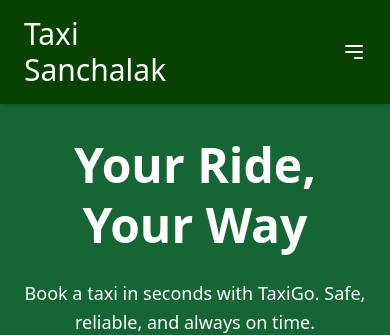
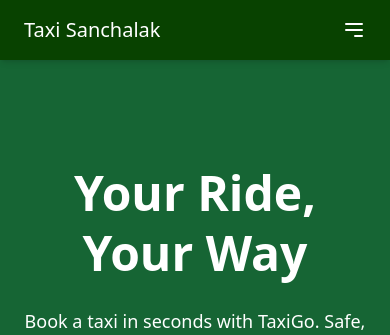
Before and after one commit to Anuj9675/taxisanchalak, a Next.js app: page / in a window 390 px wide. Shown: the top 335 px of the page. Built offline with nearby package versions, Linux system fonts and the light colour scheme.

Commit message:
update: fixed nav height

```diff
--- a/src/components/main/hero/index.tsx
+++ b/src/components/main/hero/index.tsx
@@ -8,7 +8,7 @@
         <div className="flex flex-col md:flex-row items-center justify-between gap-10">
           {/* Content Section */}
           <div className="md:w-1/2 text-center md:text-left">
-            <h1 className="text-5xl md:text-6xl font-extrabold md:mt-0 mt-10 mb-6 leading-tight">
+            <h1 className="text-5xl md:text-6xl font-extrabold md:mt-0 mt-24 mb-6 leading-tight">
               Your Ride, Your Way
             </h1>
             <p className="text-lg md:text-2xl mb-8 leading-relaxed">
--- a/src/components/navbar/index.tsx
+++ b/src/components/navbar/index.tsx
@@ -10,7 +10,7 @@
       {/* Logo */}
       <div className="flex-1 flex justify-start">
         <Link href="/">
-          <p className="text-3xl">Taxi Sanchalak</p>
+          <p className="text-xl md:text-3xl">Taxi Sanchalak</p>
         </Link>
       </div>
 
```
